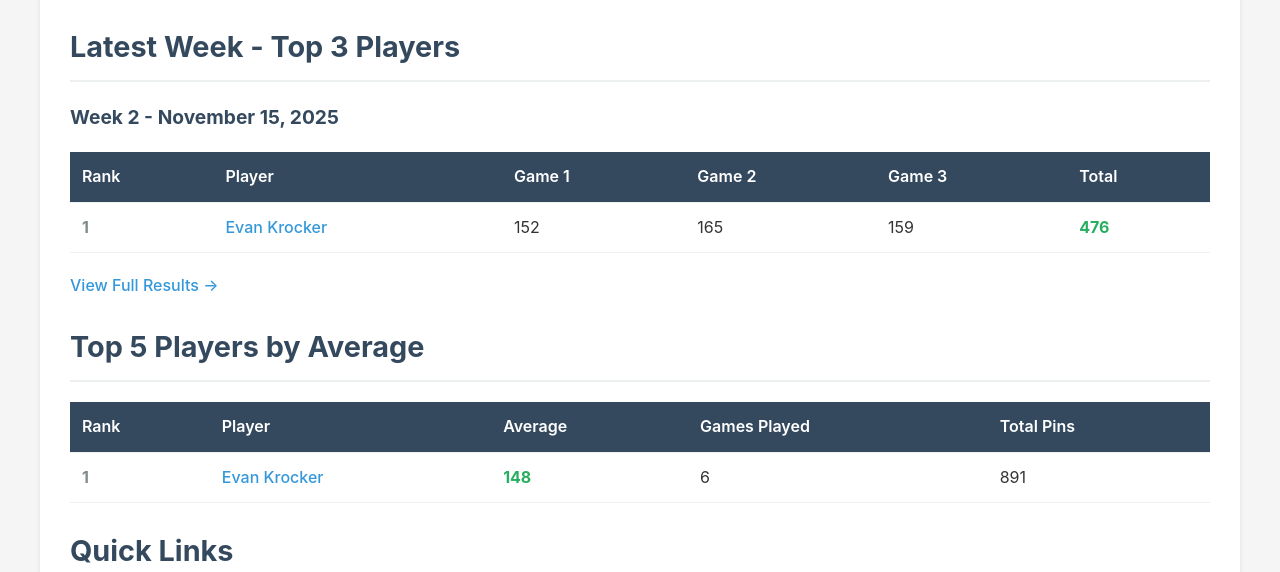
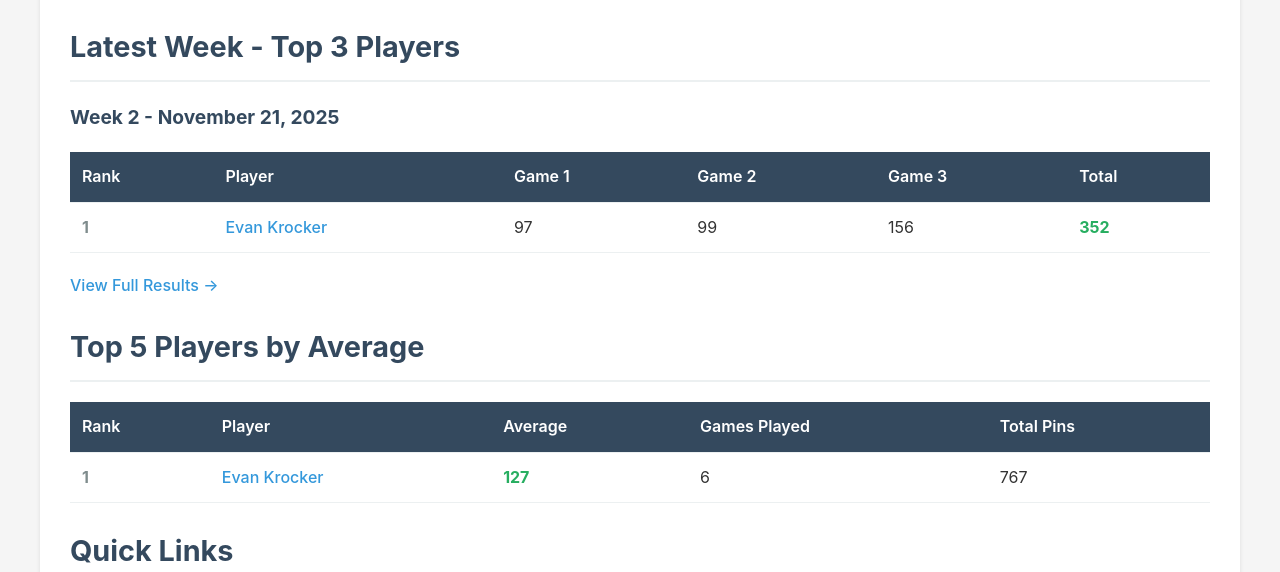
Before and after one commit to evankrocker/rumbucketbowling, a Jekyll site: the page built from index.html, in a window 1280 px wide. Shown: the part 454-1026 px from the top of the page. Built offline with Jekyll 4.4.1, drawn with Linux system fonts in a browser that asks for light colours.

Commit message:
Update week-2.md

```diff
--- a/_weeks/week-2.md
+++ b/_weeks/week-2.md
@@ -1,9 +1,9 @@
 ---
 title: Week 2
-date: 2025-11-15
+date: 2025-11-21
 scores:
   - player: Evan Krocker
-    game1: 152
-    game2: 165
-    game3: 159
+    game1: 97
+    game2: 99
+    game3: 156
 ---
```
